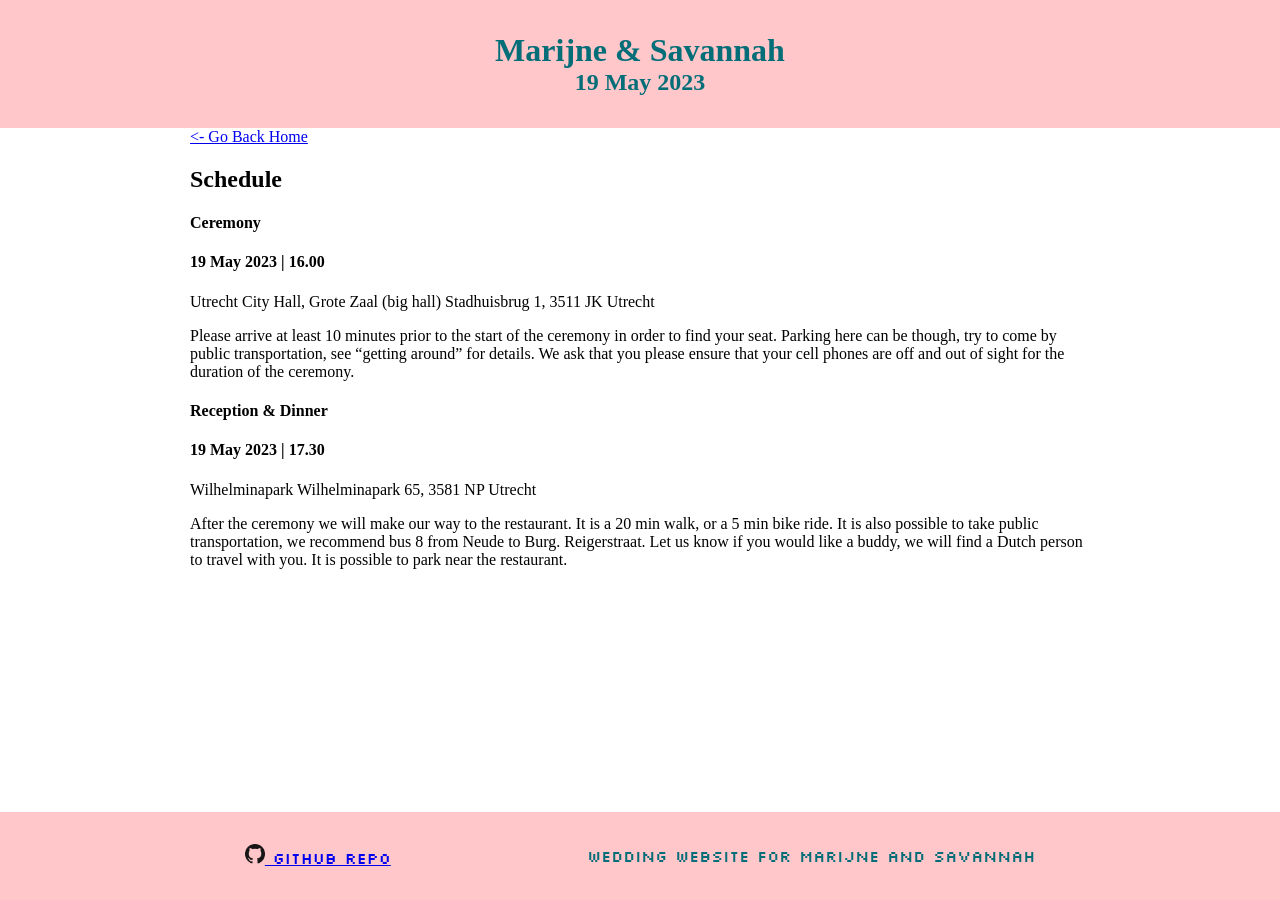
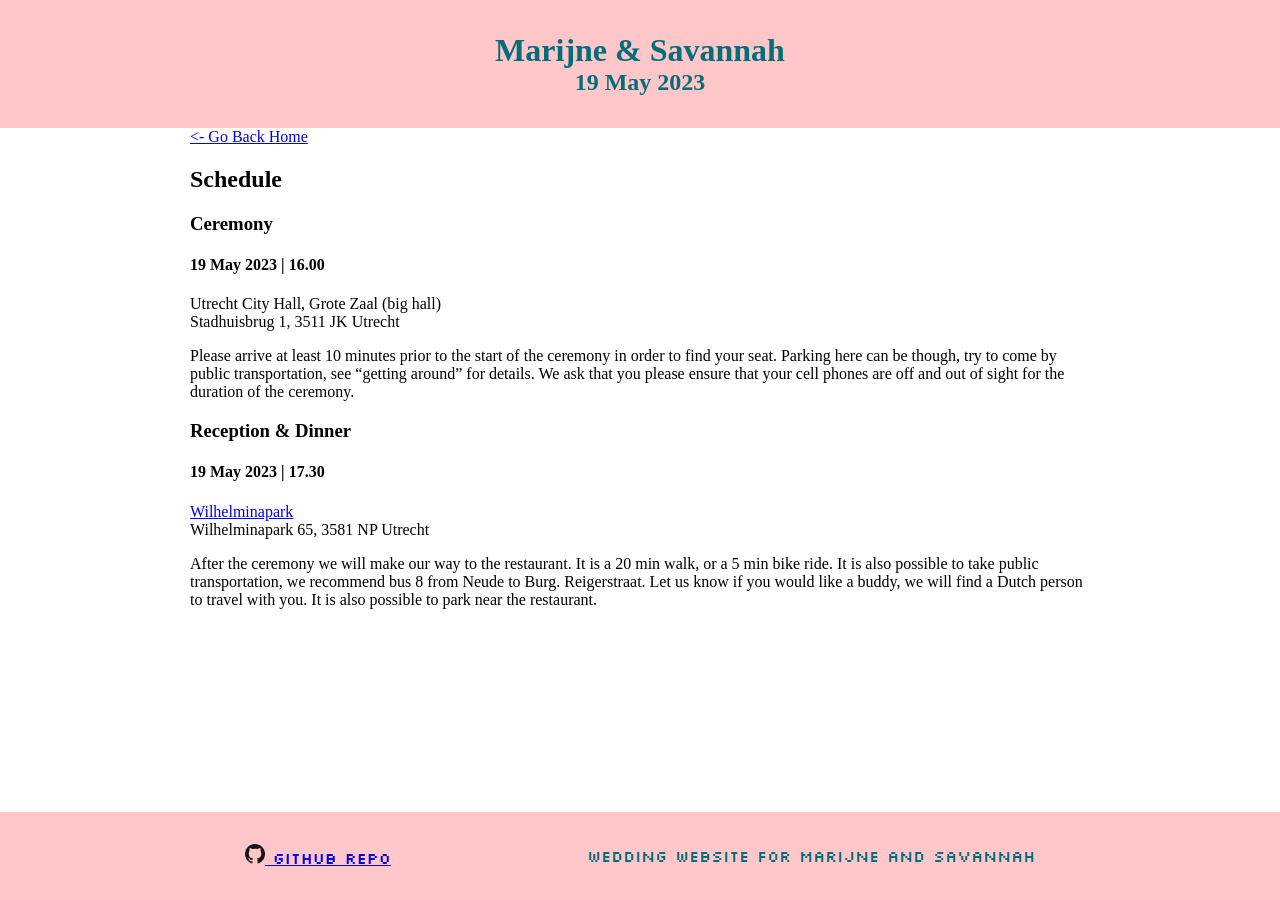
Before and after one commit to schijns-fischer-wedding/schijns-fischer-wedding.github.io, a Jekyll site: the page built from pages/schedule.md, in a window 1280 px wide. Built offline with Jekyll 4.4.1, drawn with Linux system fonts in a browser that asks for light colours; some web fonts are replaced.

Commit message:
minor changes, added link restaurant

```diff
--- a/pages/schedule.md
+++ b/pages/schedule.md
@@ -5,7 +5,7 @@
 
 ## Schedule
 
-#### Ceremony
+### Ceremony
 
 #### 19 May 2023 | 16.00
 
@@ -16,14 +16,14 @@
 Parking here can be though, try to come by public transportation, see "getting around" for details.
 We ask that you please ensure that your cell phones are off and out of sight for the duration of the ceremony.
 
-#### Reception & Dinner
+### Reception & Dinner
 
 #### 19 May 2023 | 17.30
 
-Wilhelminapark
+[Wilhelminapark](https://www.wilhelminapark.nl/)
 Wilhelminapark 65, 3581 NP Utrecht
 
 After the ceremony we will make our way to the restaurant. It is a 20 min walk, or a 5 min bike ride.
 It is also possible to take public transportation, we recommend bus 8 from Neude to Burg. Reigerstraat.
 Let us know if you would like a buddy, we will find a Dutch person to travel with you.
-It is possible to park near the restaurant.
+It is also possible to park near the restaurant.
```
